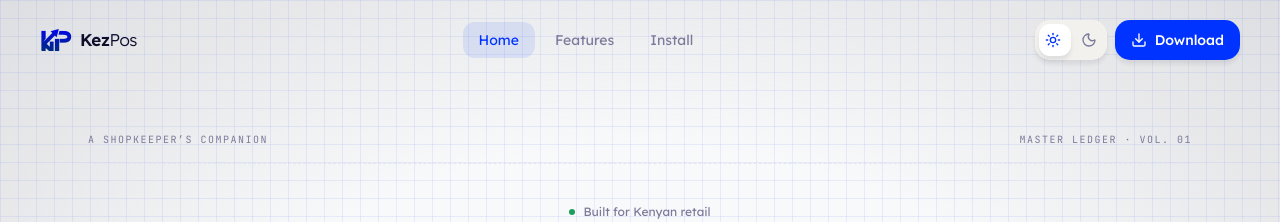
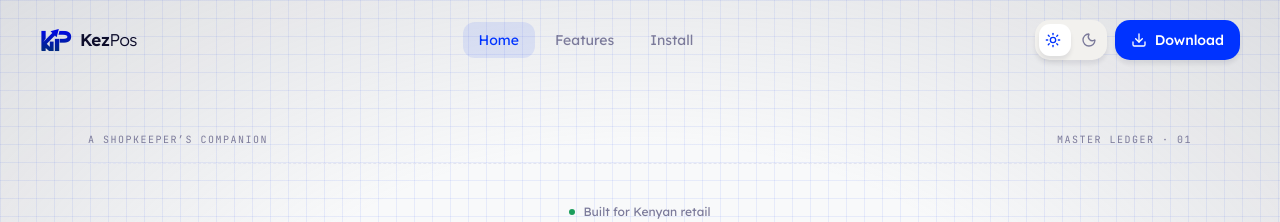
Before and after one commit to KezPos/KezPos, a React (Vite) app: page / in a window 1280 px wide. Shown: the top 222 px of the page. Built offline with nearby package versions, Linux system fonts and the light colour scheme.

Commit message:
Update volume number in the index page header

```diff
--- a/src/routes/index.tsx
+++ b/src/routes/index.tsx
@@ -16,7 +16,7 @@ export const Route = createFileRoute("/")({
 function Index() {
   return <SiteShell>
     <section className="mx-auto w-full max-w-6xl px-3 pt-7 pb-2 sm:px-6 sm:pt-10">
-      <div className="flex items-center justify-between gap-4 border-b border-dashed pb-4 font-mono text-[10px] uppercase tracking-[0.15em] text-muted-foreground"><span>A shopkeeper’s companion</span><span>Master ledger · Vol. 01</span></div>
+      <div className="flex items-center justify-between gap-4 border-b border-dashed pb-4 font-mono text-[10px] uppercase tracking-[0.15em] text-muted-foreground"><span>A shopkeeper’s companion</span><span>Master ledger · 01</span></div>
       <div className="relative pt-8 text-center sm:pt-10">
         <p className="mb-3 flex items-center justify-center gap-2 text-xs text-muted-foreground"><span className="size-1.5 rounded-full bg-good" /> Built for Kenyan retail</p>
         <h1 className="font-display text-[56px] leading-none font-medium sm:text-[80px]">KezPos<span className="text-primary">.</span></h1>
```
